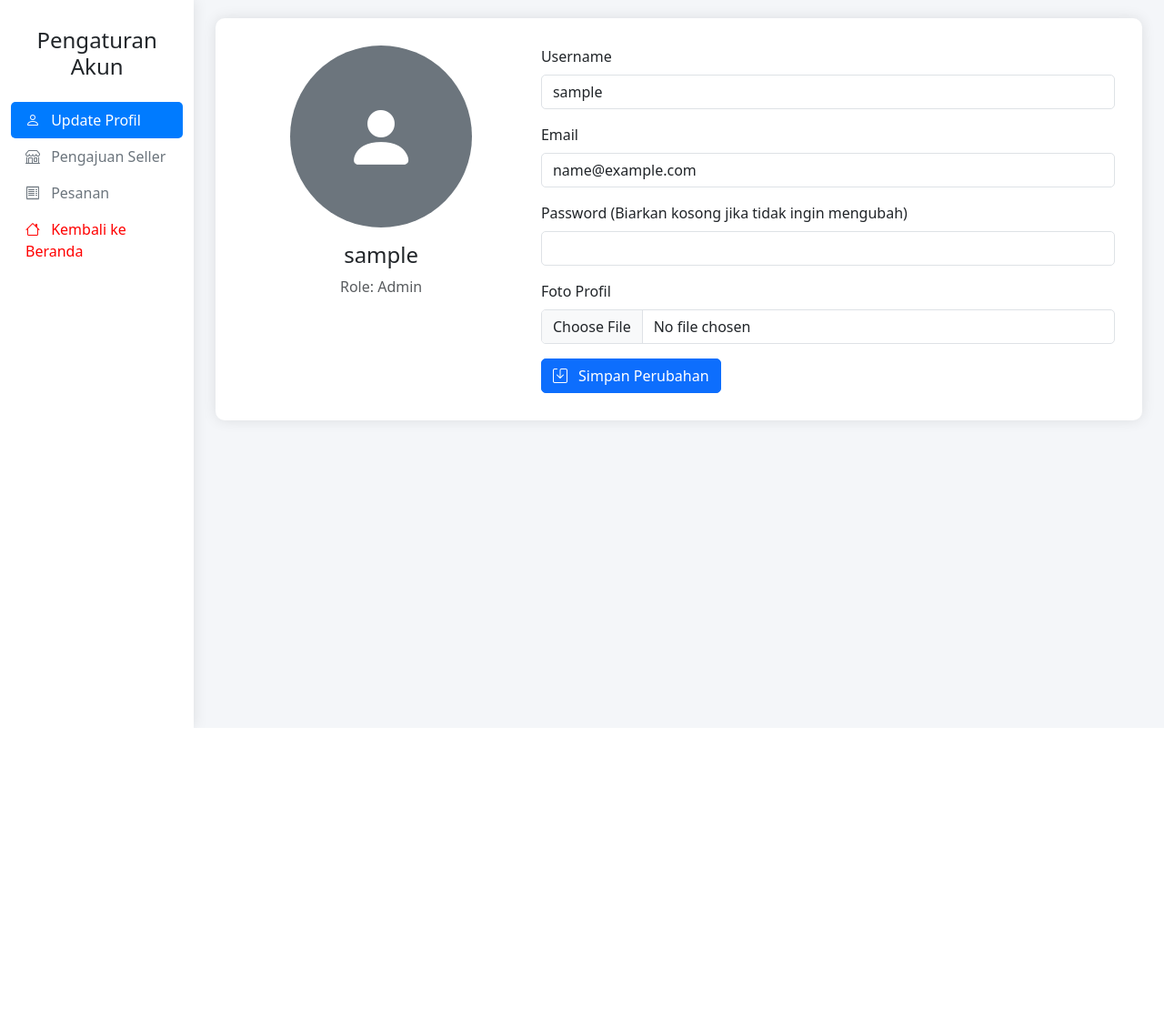
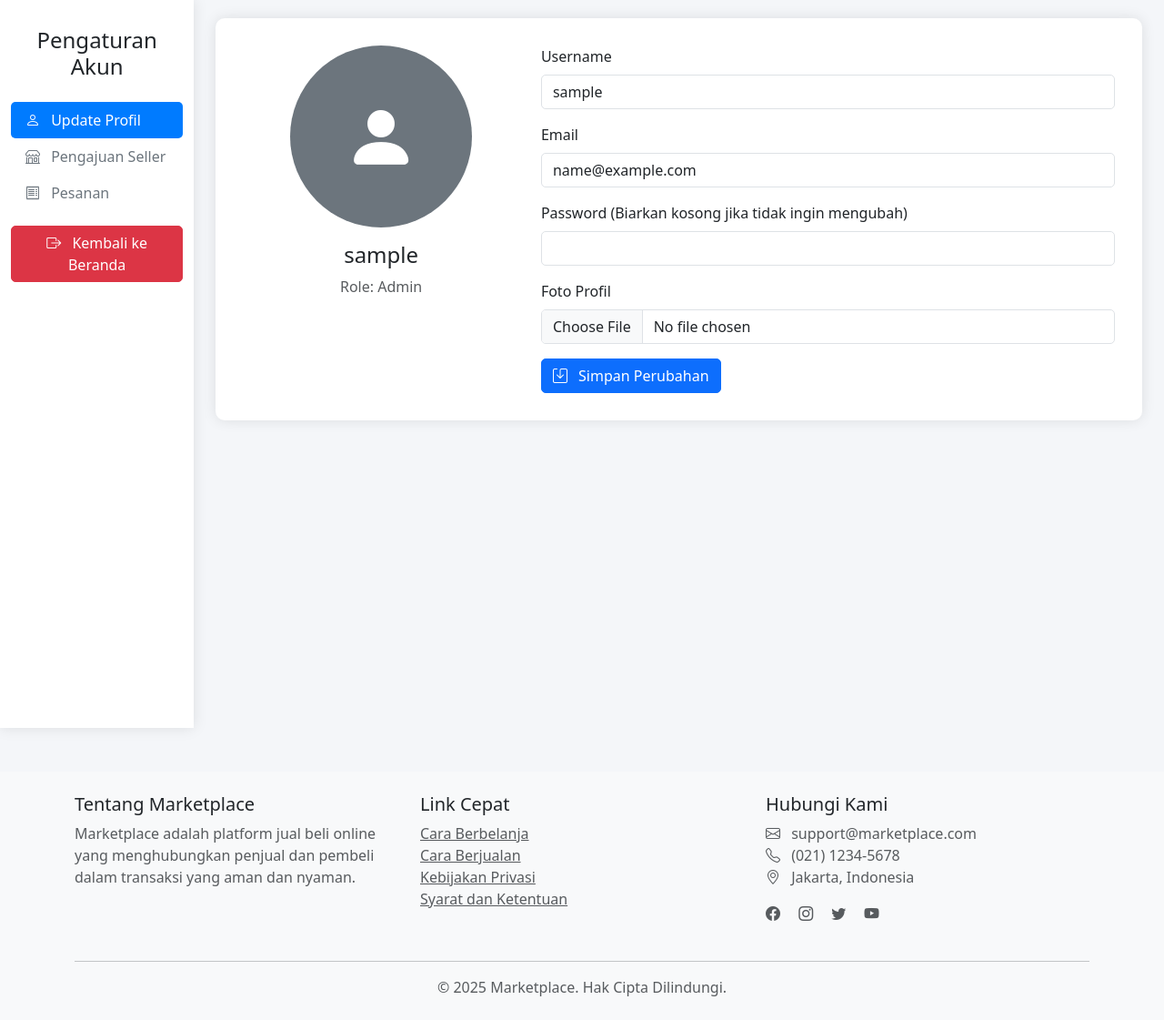
Before and after one commit to arydianprtma/Marketplace_Mini, a PHP site: page /user/profile.php in a window 1280 px wide. Shown: the whole page at 91% size. Before the commit the page ends 800 px from the top, so only its background shows below. Run offline with PHP 8.4, Linux system fonts and the light colour scheme; the visitor is signed in with stand-in values (Sample User, id 1); data that the repository does not hold is empty.

Commit message:
Memperbaiki code pada index.php

```diff
--- a/user/profile.php
+++ b/user/profile.php
@@ -277,9 +277,7 @@ unset($_SESSION['active_tab']);
                         </a>
                     </li>
                     <li class="nav-item">
-                        <a class="nav-link" href="../index.php" style="color:rgb(255, 0, 0);">
-                            <i class="bi bi-house me-2"></i> Kembali ke Beranda
-                        </a>
+                        <a href="../index.php" class="btn btn-danger mt-3 w-100"><i class="bi bi-box-arrow-right me-2"></i> Kembali ke Beranda </a>
                     </li>
                 </ul>
             </div>
@@ -428,6 +426,47 @@ unset($_SESSION['active_tab']);
         </div>
     </div>
 
+    <!-- Footer -->
+    <footer class="footer bg-light mt-5 py-4">
+        <div class="container">
+            <div class="row">
+                <div class="col-md-4 mb-4">
+                    <h5>Tentang Marketplace</h5>
+                    <p class="text-muted">Marketplace adalah platform jual beli online yang menghubungkan penjual dan pembeli dalam transaksi yang aman dan nyaman.</p>
+                </div>
+                <div class="col-md-4 mb-4">
+                    <h5>Link Cepat</h5>
+                    <ul class="list-unstyled">
+                        <li><a href="help/how-to-buy.php" class="text-muted">Cara Berbelanja</a></li>
+                        <li><a href="help/how-to-sell.php" class="text-muted">Cara Berjualan</a></li>
+                        <li><a href="help/privacy-policy.php" class="text-muted">Kebijakan Privasi</a></li>
+                        <li><a href="help/terms.php" class="text-muted">Syarat dan Ketentuan</a></li>
+                    </ul>
+                </div>
+                <div class="col-md-4 mb-4">
+                    <h5>Hubungi Kami</h5>
+                    <ul class="list-unstyled">
+                        <li class="text-muted"><i class="bi bi-envelope me-2"></i> support@marketplace.com</li>
+                        <li class="text-muted"><i class="bi bi-telephone me-2"></i> (021) 1234-5678</li>
+                        <li class="text-muted"><i class="bi bi-geo-alt me-2"></i> Jakarta, Indonesia</li>
+                    </ul>
+                    <div class="social-media mt-3">
+                        <a href="#" class="text-muted me-3"><i class="bi bi-facebook"></i></a>
+                        <a href="#" class="text-muted me-3"><i class="bi bi-instagram"></i></a>
+                        <a href="#" class="text-muted me-3"><i class="bi bi-twitter"></i></a>
+                        <a href="#" class="text-muted"><i class="bi bi-youtube"></i></a>
+                    </div>
+                </div>
+            </div>
+            <hr>
+            <div class="text-center">
+                <p class="mb-0 text-muted">
+                    &copy; <?php echo date('Y'); ?> Marketplace. Hak Cipta Dilindungi.
+                </p>
+            </div>
+        </div>
+    </footer>
+
     <!-- Bootstrap JS -->
     <script src="https://cdn.jsdelivr.net/npm/bootstrap@5.3.0/dist/js/bootstrap.bundle.min.js"></script>
 </body>
```
Also changed, not shown: index.php (+75 -12 lines), uploads/product_images/product_1738255765.png (added), uploads/profile_pictures/profile_2.jpg (deleted).
